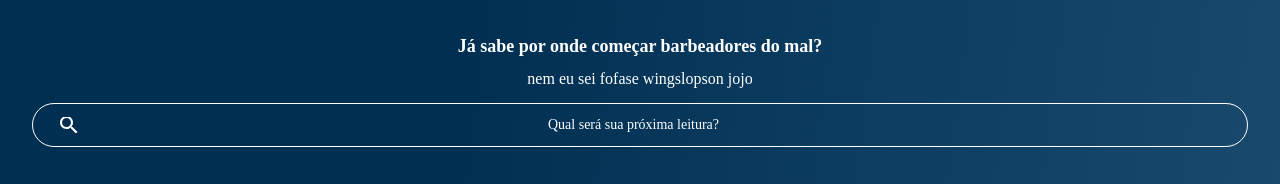
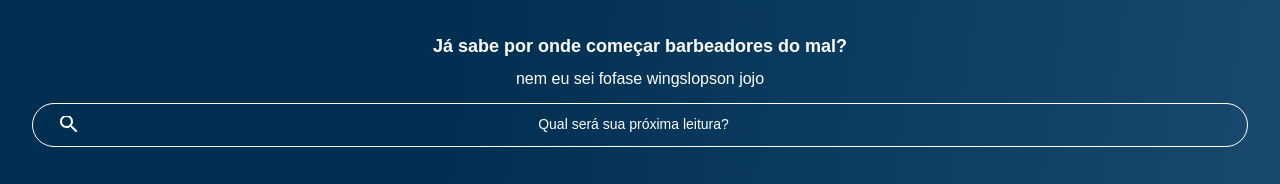
Before and after one commit to dinosupremo/nibbers, a plain HTML site: page index.html in a window 1280 px wide. Shown: the part 75-259 px from the top of the page. Drawn offline with nearby package versions, Linux system fonts and the light colour scheme.

Commit message:
Update styles.css

```diff
--- a/styles.css
+++ b/styles.css
@@ -10,7 +10,7 @@
     --branco: #FFFFFF;
     --laranja: #EB9B00;
     --azul-degrade: linear-gradient(97.54deg, #002f52 35.49%, #326589 165.37%);
-    --fonte-principal: "Comic-Sans";
+    --fonte-principal: "Arial";
     --azul: #002F52;
 }
 
```
